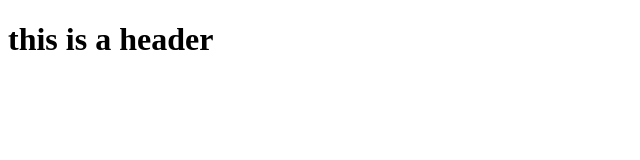
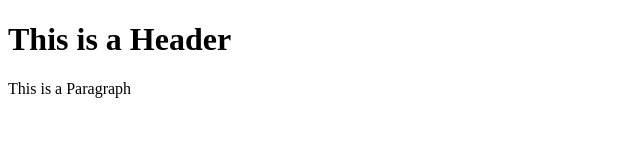
Before and after one commit to rickeraec23/gittesttest, a plain HTML site: page index.html in a window 1280 px wide. Shown: the whole page, without its empty margins (0-640 px from the left). Drawn offline with Linux system fonts and the light colour scheme.

Commit message:
second commit

```diff
--- a/index.html
+++ b/index.html
@@ -2,7 +2,10 @@
 <html>
     <body>
         <h1>
-            this is a header
+            This is a Header
         </h1>
+        <p>
+            This is a Paragraph
+        </p>
     </body>
 </html>
```
